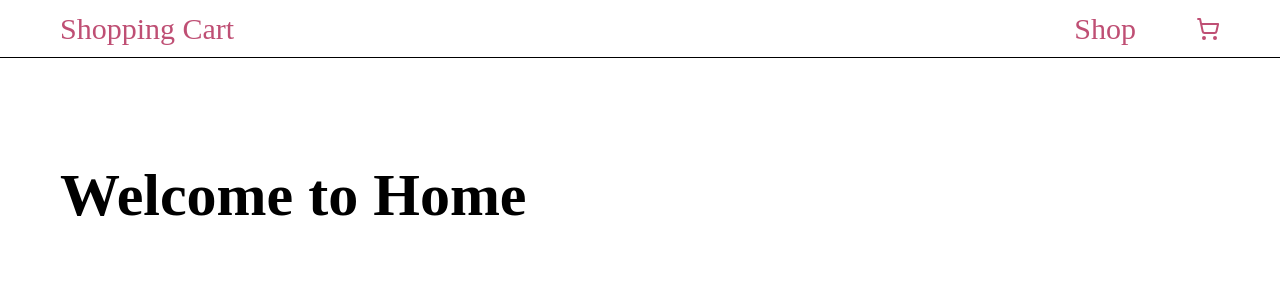
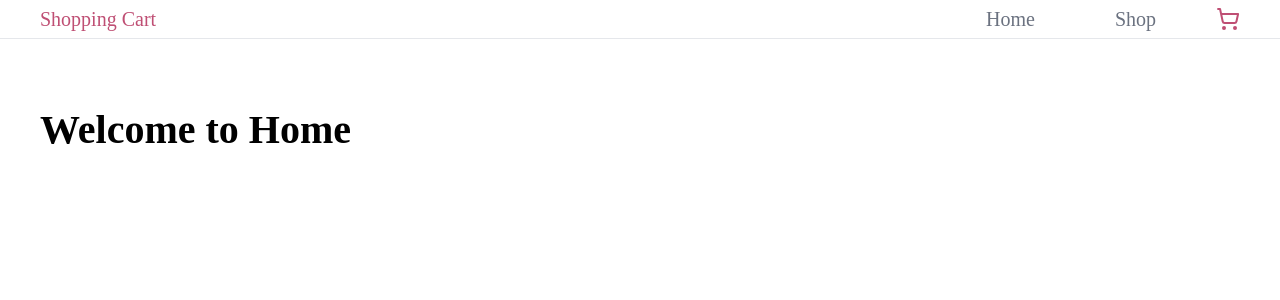
Before and after one commit to SkyMarsh14/Shopping-cart-app, a React (Vite) app: page / in a window 1280 px wide. Shown: the top 300 px of the page. Built offline with nearby package versions, Linux system fonts and the light colour scheme.

Commit message:
Add custom hook to retrive fetched data, loading status, and error from shop store api.

```diff
--- a/package.json
+++ b/package.json
@@ -31,6 +31,7 @@
     "eslint-plugin-react-hooks": "^5.0.0",
     "eslint-plugin-react-refresh": "^0.4.16",
     "globals": "^15.14.0",
+    "jest": "^29.7.0",
     "jsdom": "^26.0.0",
     "vite": "^6.0.5",
     "vitest": "^2.1.8"
--- a/src/components/App.jsx
+++ b/src/pages/App.jsx
@@ -1,4 +1,5 @@
 import GlobalStyle from "../styles/globalStyles.jsx";
+import { Outlet } from "react-router-dom";
 import Header from "./Header";
 import Home from "./Home";
 
@@ -7,7 +8,7 @@ const App = () => {
     <>
       <GlobalStyle />
       <Header />
-      <Home />
+      <Outlet />
     </>
   );
 };
--- a/src/components/Header.jsx
+++ b/src/pages/Header.jsx
@@ -1,5 +1,6 @@
 import styled from "styled-components";
 import { ShoppingCart } from "lucide-react";
+import StyledLink from "./StyledLink";
 
 const StyledHeader = styled.header`
   display: flex;
@@ -7,13 +8,13 @@ const StyledHeader = styled.header`
   justify-content: space-between;
   align-items: center;
   padding: 0.2em 2em;
-  border-bottom: 1px solid black;
+  border-bottom: 1px solid #e5e7eb;
   position: fixed;
   top: 0;
   width: 100%;
 `;
-const Li = styled.li`
-  list-style: none;
+const TabButton = styled.button`
+  padding: 0.1em 1em;
 `;
 const Ul = styled.ul`
   display: flex;
@@ -27,10 +28,9 @@ const Header = () => {
       <div className="home">Shopping Cart</div>
       <nav>
         <Ul>
-          <Li>Shop</Li>
-          <Li>
-            <ShoppingCart />
-          </Li>
+          <StyledLink to="/">Home</StyledLink>
+          <StyledLink to="shop">Shop</StyledLink>
+          <ShoppingCart />
         </Ul>
       </nav>
     </StyledHeader>
--- /dev/null
+++ b/src/pages/ShopPage.jsx
@@ -0,0 +1,20 @@
+import styled from "styled-components";
+import useProductData from "../util/useProductData";
+
+const allProductUrl = `https://fakestoreapi.com/products`;
+
+const Container = styled.div`
+  padding: 2em;
+  margin-top: 3em;
+`;
+const ShopPage = () => {
+  const { data, error, loading } = useProductData(allProductUrl);
+  console.log(data);
+  return (
+    <Container>
+      <h1>You are now in Shop page</h1>
+    </Container>
+  );
+};
+
+export default ShopPage;
--- /dev/null
+++ b/src/pages/StyledLink.jsx
@@ -0,0 +1,13 @@
+import styled from "styled-components";
+import { Link } from "react-router-dom";
+const StyledLink = styled(Link)`
+  padding: 0 1em;
+  text-decoration: none;
+  color: rgb(107 114 128);
+  &:hover {
+    text-decoration: underline;
+    color: #171717;
+  }
+`;
+
+export default StyledLink;
--- a/src/routes.jsx
+++ b/src/routes.jsx
@@ -1,4 +1,15 @@
-import App from "./components/App";
-const routes = [{ path: "/", element: <App /> }];
+import App from "./pages/App";
+import ShopPage from "./pages/ShopPage";
+import Home from "./pages/Home";
+const routes = [
+  {
+    path: "/",
+    element: <App />,
+    children: [
+      { index: true, element: <Home /> },
+      { path: "shop", element: <ShopPage /> },
+    ],
+  },
+];
 
 export default routes;
--- a/src/styles/globalStyles.jsx
+++ b/src/styles/globalStyles.jsx
@@ -5,7 +5,24 @@ const GlobalStyle = createGlobalStyle`
 *, *::before, *::after {
   box-sizing: border-box;
 }
-
+html {
+    font-size: 16px;
+}
+@media (min-width:768px) {
+  html{
+    font-size: 18px;
+  }
+}
+@media (min-width:1024px) {
+  html{
+    font-size: 19px;
+  }
+}
+@media (min-width:1280px) {
+  html{
+    font-size: 20px;
+  }
+}
 /* 2. Remove default margin */
 * {
   margin: 0;
@@ -16,7 +33,6 @@ body {
   line-height: 1.5;
   /* 4. Improve text rendering */
   -webkit-font-smoothing: antialiased;
-  font-size: clamp(10px, 5vw, 30px);
 }
 
 /* 5. Improve media defaults */
--- /dev/null
+++ b/src/util/useProductData.js
@@ -0,0 +1,29 @@
+import { useState, useEffect } from "react";
+
+const useProductData = (url) => {
+  const [data, setData] = useState(null);
+  const [error, setError] = useState(null);
+  const [loading, setLoading] = useState(null);
+
+  useEffect(() => {
+    const fetchData = async () => {
+      try {
+        setLoading(true);
+        const response = await fetch(url, { mode: "cors" });
+        if (!response.ok) {
+          throw new Error(`Response status: ${response.status}`);
+        }
+        const data = await response.json();
+        setData(data);
+      } catch (error) {
+        setError(error);
+      } finally {
+        setLoading(false);
+      }
+    };
+    fetchData();
+  }, []);
+  return { data, error, loading };
+};
+
+export default useProductData;
```
Also changed, not shown: src/pages/Home.jsx (renamed from src/components/Home.jsx), src/util/shopItems.js (deleted), 1 other file (tests, documents, lock files or other folders).
